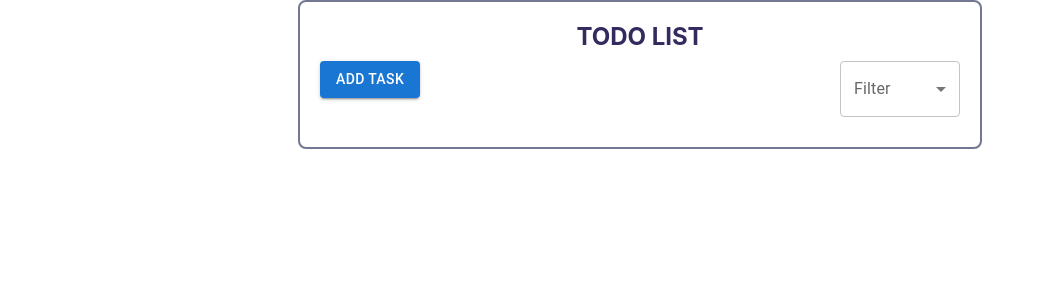
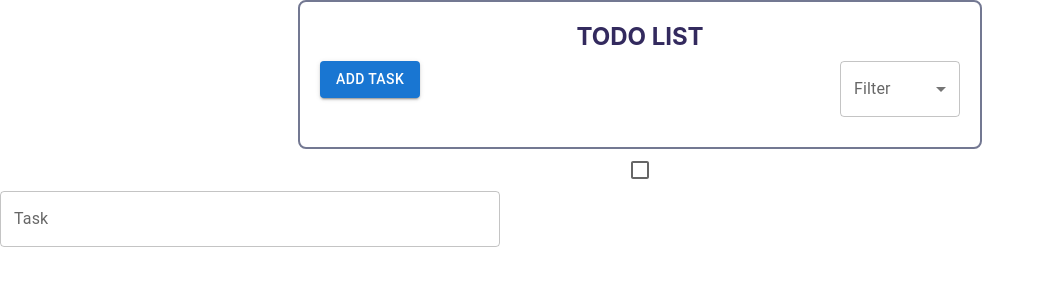
Before and after one commit to gdima96/my-todo-list, a React (Create React App) app: page / in a window 1280 px wide. Shown: the top 300 px of the page, without its empty margins (0-1045 px from the left). Built offline with nearby package versions, Linux system fonts and the light colour scheme.

Commit message:
added checkbox + textfield

```diff
--- a/src/App.tsx
+++ b/src/App.tsx
@@ -1,12 +1,13 @@
 import React from 'react';
-import logo from './logo.svg';
 import './App.css';
 import Navbar from './Components/Navbar/Navbar';
+import Main from './Components/Main/Main';
 
 function App() {
   return (
     <div className="App">
       <Navbar />
+      <Main />
     </div>
   );
 }
--- /dev/null
+++ b/src/Components/Main/Main.css
@@ -0,0 +1,7 @@
+.main_checkbox {
+  margin-left: 0;
+}
+
+.main_box {
+  flex-grow: 1;
+}
--- /dev/null
+++ b/src/Components/Main/Main.tsx
@@ -0,0 +1,28 @@
+import React from 'react';
+import './Main.css';
+import Box from '@mui/material/Box';
+
+import Checkbox from '@mui/material/Checkbox';
+import TextField from '@mui/material/TextField';
+
+const Main = () => {
+  const [checked, setChecked] = React.useState(false);
+
+  const handleCheckboxChange = (event: React.ChangeEvent<HTMLInputElement>) => {
+    setChecked(event.target.checked);
+  };
+  return (
+    <div className="main">
+      <Checkbox
+        className="main_checkbox"
+        checked={checked}
+        onChange={handleCheckboxChange}
+        inputProps={{ 'aria-label': 'controlled' }}
+      />
+      <Box className="main_box" sx={{ width: 500, maxWidth: '100%' }}>
+        <TextField fullWidth label="Task" id="Task" />
+      </Box>
+    </div>
+  );
+};
+export default Main;
--- a/src/Components/Navbar/Navbar.css
+++ b/src/Components/Navbar/Navbar.css
@@ -7,6 +7,7 @@
   border: 2px solid #737892;
   border-radius: 8px;
   width: 50%;
+  /* height: 600px; */
   margin: 0 auto;
 }
 
```
